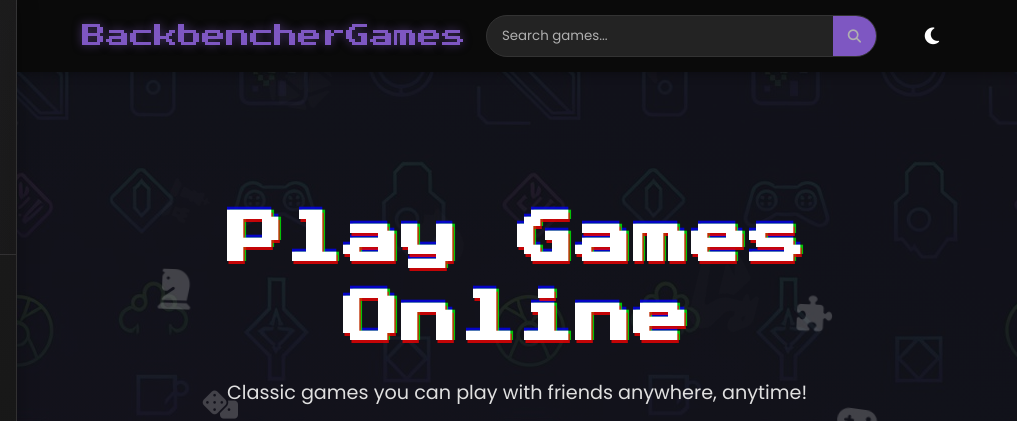
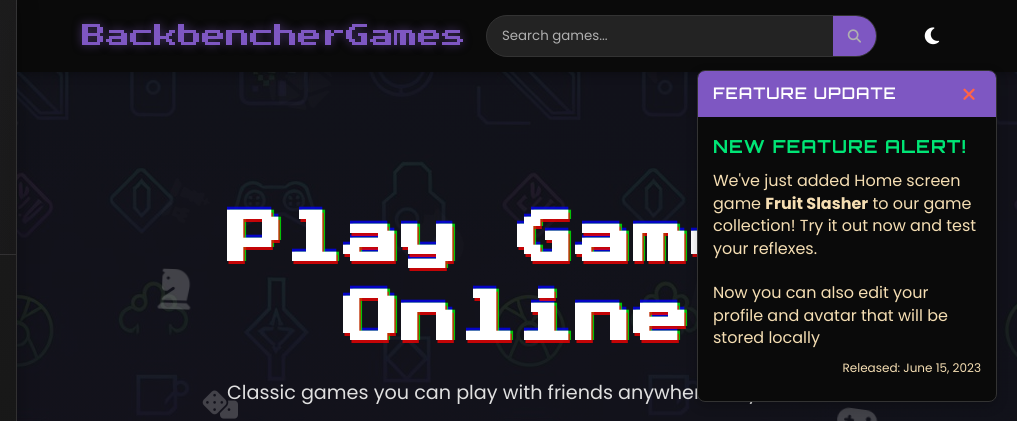
Before and after one commit to sakiv-007/backbenchergames, a website with bundled scripts: page index.html in a window 1280 px wide. Shown: the top 421 px of the page, 263-1280 px from the left. Built offline with nearby package versions, Linux system fonts and the light colour scheme; animation ran at ten frames a second; some icons are missing; files whose address does not match are found by name.

Commit message:
feat(notice): add notice popup for feature updates
Introduce a notice popup to inform users about new features and updates. The popup appears on page load/refresh and can be closed, with a cooldown period of one hour before it reappears. Includes HTML, CSS, and JavaScript implementation.

```diff
--- a/css/main.css
+++ b/css/main.css
@@ -21,8 +21,11 @@
 /* Import responsive styles */
 @import 'responsive.css';
 
-/* Import responsive styles */
+/* Import User Profile */
 @import 'profile.css';
+
+/* Import notice styles */
+@import 'notice.css';
 
 .hero {
     min-height: 70vh;
--- /dev/null
+++ b/css/notice.css
@@ -0,0 +1,106 @@
+/* Notice popup styles */
+
+.notice-popup {
+    position: fixed;
+    top: 70px;
+    right: 20px;
+    width: 300px;
+    background-color: var(--primary-color);
+    color: var(--text-secondary);
+    border-radius: 8px;
+    box-shadow: 0 4px 12px rgba(0, 0, 0, 0.2);
+    z-index: 1001;
+    overflow: hidden;
+    transform: translateY(-20px);
+    opacity: 0;
+    transition: transform 0.3s ease, opacity 0.3s ease;
+}
+
+.notice-popup.show {
+    transform: translateY(0);
+    opacity: 1;
+}
+
+.notice-header {
+    display: flex;
+    justify-content: space-between;
+    align-items: center;
+    padding: 10px 15px;
+    background-color: var(--accent-color);
+}
+
+.notice-header h4 {
+    margin: 0;
+    font-size: 16px;
+    font-weight: 600;
+    color: white;
+}
+
+.notice-close {
+    background: none;
+    border: none;
+    color: tomato;
+    font-size: 18px;
+    cursor: pointer;
+    padding: 0;
+    display: flex;
+    align-items: center;
+    justify-content: center;
+    width: 24px;
+    height: 24px;
+    border-radius: 50%;
+    transition: background-color 0.2s;
+}
+
+.notice-close:hover {
+    background-color: rgba(255, 255, 255, 0.1);
+}
+
+.notice-body {
+    padding: 15px;
+}
+
+.notice-content h3 {
+    margin-top: 0;
+    margin-bottom: 10px;
+    font-size: 18px;
+    color: var(--accent-color);
+}
+
+.notice-content p {
+    margin-bottom: 10px;
+    line-height: 1.4;
+    color: wheat;
+}
+
+.notice-date {
+    font-size: 12px;
+    color: var(--text-muted);
+    text-align: right;
+    margin-top: 10px;
+    margin-bottom: 0;
+}
+
+/* Dark mode adjustments */
+body.dark-mode .notice-popup {
+    background-color: var(--darker-bg);
+    border: 1px solid var(--border-color);
+}
+
+body.dark-mode .notice-header {
+    background-color: var(--primary-color);
+}
+
+body.dark-mode .notice-content h3 {
+    color: var(--accent-color);
+}
+
+/* Responsive adjustments */
+@media (max-width: 768px) {
+    .notice-popup {
+        width: calc(100% - 40px);
+        top: 60px;
+        right: 20px;
+        left: 20px;
+    }
+}
--- a/js/main.js
+++ b/js/main.js
@@ -8,6 +8,7 @@
 import { initSearch } from './search.js';
 import { initGames } from './games.js';
 import { initProfile } from './profile.js';
+import { initNotice } from './notice.js';
 
 // Initialize all modules when DOM is ready
 document.addEventListener('DOMContentLoaded', () => {
@@ -18,6 +19,7 @@
     initSearch();
     initGames();
     initProfile();
+    initNotice();
 
     console.log('BackbencherGames initialized successfully!');
 });
--- /dev/null
+++ b/js/notice.js
@@ -0,0 +1,65 @@
+/**
+ * Notice popup functionality
+ * Displays a small popup with the latest feature updates
+ * Appears on every page load/refresh
+ */
+
+function initNotice() {
+    // Check if notice was recently closed
+    const lastClosedTime = localStorage.getItem('noticeLastClosed');
+    const currentTime = new Date().getTime();
+    const oneHour = 60 * 60 * 1000; // one hour in milliseconds
+
+    if (lastClosedTime && currentTime - parseInt(lastClosedTime) < oneHour) {
+        // Don't show notice if it was closed less than an hour ago
+        return;
+    }
+
+    // Create notice popup element
+    const noticePopup = document.createElement('div');
+    noticePopup.className = 'notice-popup';
+    noticePopup.innerHTML = `
+        <div class="notice-header">
+            <h4>Feature Update</h4>
+            <button class="notice-close" aria-label="Close notice">
+                <i class="fas fa-times"></i>
+            </button>
+        </div>
+        <div class="notice-body">
+            <!-- Notice content will be loaded here -->
+        </div>
+    `;
+
+    // Add to document body
+    document.body.appendChild(noticePopup);
+
+    // Load notice content from notice.html
+    fetch('notice.html')
+        .then(response => response.text())
+        .then(html => {
+            const noticeBody = noticePopup.querySelector('.notice-body');
+            noticeBody.innerHTML = html;
+
+            setTimeout(() => {
+                noticePopup.classList.add('show');
+            }, 500);
+        })
+        .catch(error => {
+            console.error('Error loading notice content:', error);
+        });
+
+    // Close button functionality
+    const closeButton = noticePopup.querySelector('.notice-close');
+    closeButton.addEventListener('click', () => {
+        noticePopup.classList.remove('show');
+
+        // Store the current timestamp when notice is closed
+        localStorage.setItem('noticeLastClosed', new Date().getTime().toString());
+
+        setTimeout(() => {
+            noticePopup.remove();
+        }, 300);
+    });
+}
+
+export { initNotice };
--- /dev/null
+++ b/notice.html
@@ -0,0 +1,17 @@
+<!-- Notice content file - Update this file with the latest feature information -->
+<div class="notice-content">
+    <h3>New Feature Alert!</h3>
+
+
+    <p>
+
+        We've just added Home screen game <strong>Fruit Slasher</strong> to our game collection! Try it out now and test your reflexes. <br>
+<br>
+        Now you can also edit your profile and avatar that will be stored locally
+
+    </p>
+
+    <p class="notice-date">Released: June 15, 2023</p>
+
+
+</div>
```
